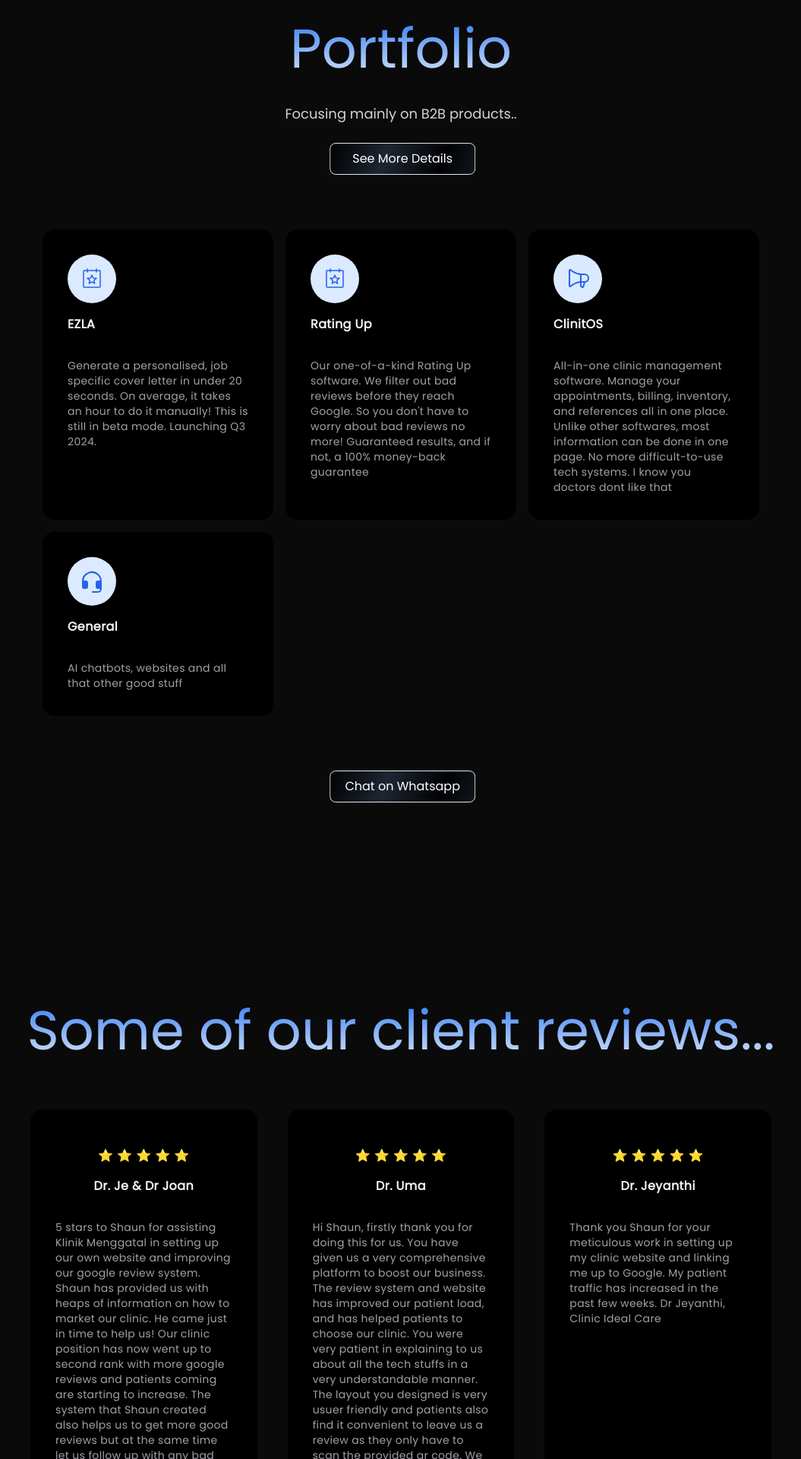
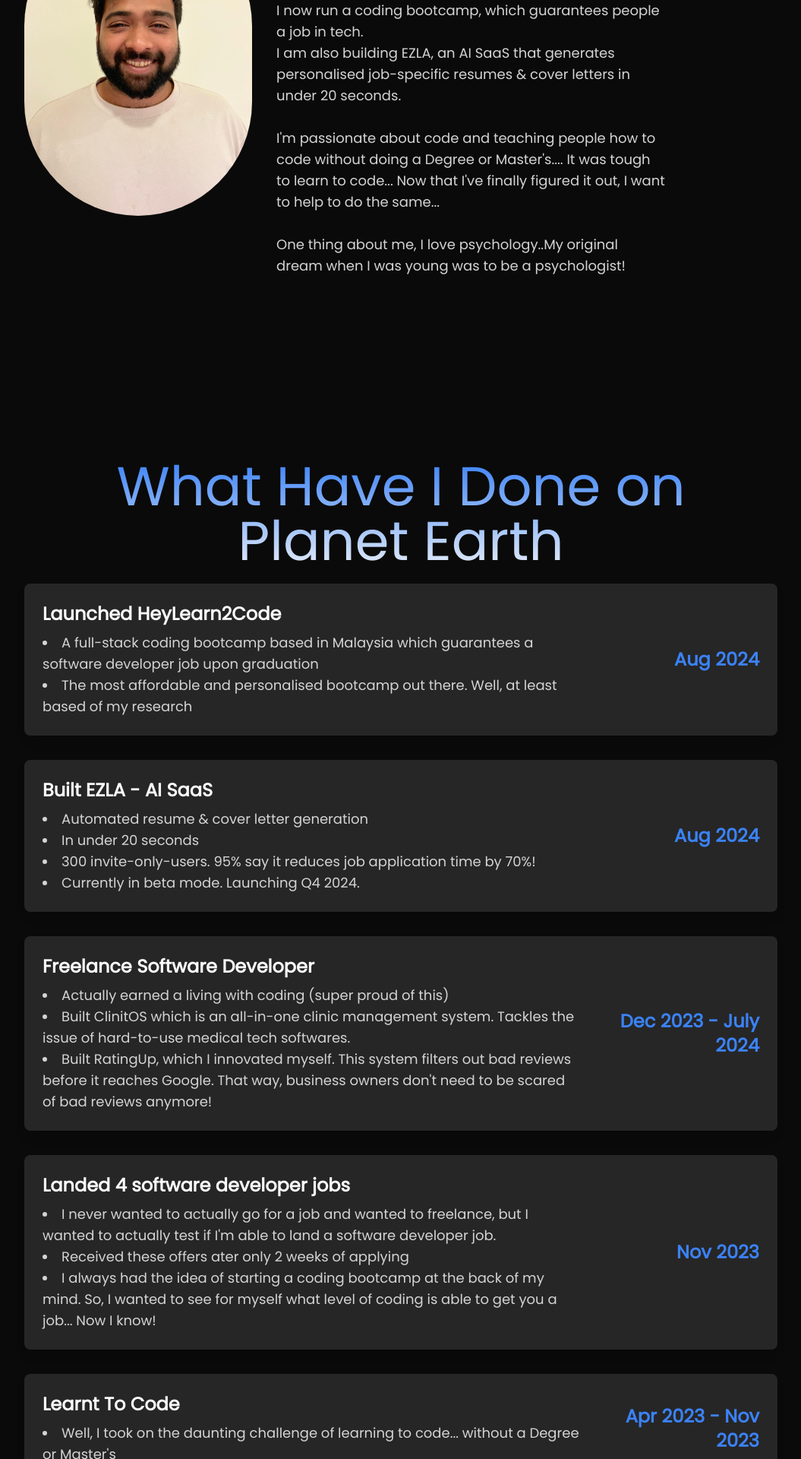
Before and after one commit to ssm53/my-agency-website, a Next.js app: page / in a window 1280 px wide. Shown: the part 700-2620 px from the top of the page at 76% size, without its empty margins (112-1167 px from the left). Built offline with nearby package versions, Linux system fonts and the light colour scheme.

Commit message:
done except for domain change

```diff
--- a/app/faq.tsx
+++ b/app/faq.tsx
@@ -31,17 +31,16 @@ const FAQS = () => {
               your money-back.
             </AccordionContent>
           </AccordionItem>
-          {/* <AccordionItem value="item-2">
+          <AccordionItem value="item-2">
             <AccordionTrigger>
-              Why isn't every clinic suitable for Google Ads?
+              Are you accepting new projects at the moment?
             </AccordionTrigger>
             <AccordionContent>
-              Google Ads will show your clinic, together with it's ratings &
-              reviews to thousands of people. I don't think it's wise to spend
-              on Google Ads, only to show your average ratings & reviews.
-              Improve that first, then it's worth to spend on Google Ads.
+              No, I'm focusing on my bootcamp and my AI SaaS. You can contact me
+              for me to refer you to affordable developers. I will try and help
+              you out!
             </AccordionContent>
-          </AccordionItem> */}
+          </AccordionItem>
           {/* <AccordionItem value="item-3">
             <AccordionTrigger>
               How can you increase my ratings & reviews?
--- a/app/founder.tsx
+++ b/app/founder.tsx
@@ -18,12 +18,29 @@ const Founder = () => {
       </div>
       <div className="text-neutral-300">
         <h2 className="text-4xl pb-5 md:text-5xl bg-clip-text text-transparent bg-gradient-to-b from-blue-500 to-neutral-50 bg-opacity-50">
-          About the Founder
+          About Me
         </h2>
         <p className="mt-4 text-lg font-normal max-w-lg mx-auto md:mx-0">
           Yellow there, <br />
-          I'm Shaun Menezes, and I run RaveWave Digital. Hope all is groovy with
-          you whilst you're reading this!
+          I'm Shaun Menezes, welcome to my little home on the internet..
+          <br /> <br />
+          I now run a coding bootcamp, which guarantees people a job in tech.
+          <br />I am also building EZLA, an AI SaaS that generates personalised
+          job-specific resumes & cover letters in under 20 seconds.
+          <br />
+          <br />
+          I'm passionate about code and teaching people how to code without
+          doing a Degree or Master's.... It was tough to learn to code... Now
+          that I've finally figured it out, I want to help to do the same...
+          <br />
+          <br />
+          One thing about me, I love psychology..My original dream when I was
+          young was to be a psychologist!
+        </p>
+
+        {/* <p className="mt-4 text-lg font-normal max-w-lg mx-auto md:mx-0">
+          Yellow there, <br />
+          I'm Shaun Menezes, welcome to my little home on the internet..
           <br /> <br />
           A little bit about me... <br />I was working as a financial accountant
           in Deloitte, UK. I was comfortable.... <br />
@@ -43,7 +60,7 @@ const Founder = () => {
           we're venturing out.
           <br />
           <br />I can't wait to add vaue to your business!
-        </p>
+        </p> */}
       </div>
     </div>
   );
--- a/app/page.tsx
+++ b/app/page.tsx
@@ -13,41 +13,27 @@ import QualifyModal from "./qualify-modal";
 import StepByStep from "./step-by-step";
 import Services from "./services";
 import Reviews from "./reviews";
+import Timeline from "./timeline";
 
 export default function Home() {
-  // const salesLetterRef = useRef<HTMLDivElement>(null);
-
-  // const scrollToSalesLetter = () => {
-  //   salesLetterRef.current?.scrollIntoView({
-  //     behavior: "smooth",
-  //     // block: "start",
-  //     inline: "nearest",
-  //   });
-  // };
-
   return (
     <div className="w-full md:items-center md: justify-center bg-black/[0.96] antialiased bg-grid-whilte/[0.02] relative overflow-hidden">
       <Navbar />
       <Spotlight className="hidden md:flex md:left-80" />
       <div className="p-4 mx-auto relative z-10 w-full pt-10 md:pt-20 px-2">
         <div className="text-4xl pb-5 md:text-7xl px-6 text-center bg-clip-text text-transparent bg-gradient-to-b from-neutral-50 to bg-neutral-400 bg-opacity-50">
-          BUILDING COOL TECH PRODUCTS <br />
-          <br />
-          cause its fun
+          I ENJOY BUILDING TECH PRODUCTS <br />
+          {/* <br />
+          cause its fun */}
         </div>
         <p className="pt-4 text-lg font-normal text-neutral-300 max-w-3xl text-center mx-auto px-4">
           By Shaun Menezes
-          <br />
         </p>
         <div className="w-full pt-20">
+          <Founder />
+          <Timeline />
           <Services />
           <Reviews />
-          {/* <StepByStep scrollToSalesLetter={scrollToSalesLetter} /> */}
-          {/* <div ref={salesLetterRef}>
-            <SalesLetter />
-          </div> */}
-          {/* <WhyItMatters /> */}
-          <Founder />
           <FAQS />
         </div>
       </div>
--- a/app/portfolio/page.tsx
+++ b/app/portfolio/page.tsx
@@ -45,8 +45,8 @@ export default function Portfolio() {
                 EZLA AI
               </h1>
               <p className="text-white text-lg md:text-xl">
-                Generate a personalised job specific cover letter in under 20
-                seconds using AI.
+                Generate a personalised job specific resume and cover letter in
+                under 20 seconds using AI.
                 <br />
                 You dont need to spend 45 mins writing one now!
               </p>
--- a/app/reviews.tsx
+++ b/app/reviews.tsx
@@ -56,7 +56,7 @@ const Reviews = () => {
          bg-clip-text text-transparent bg-gradient-to-b
           from-blue-500 to-neutral-50 bg-opacity-50 mt-20"
       >
-        Some of our client reviews...
+        Some of my client reviews...
       </div>
       <div className="grid grid-cols-1 md:grid-cols-2 lg:grid-cols-3 gap-6 py-10 px-4">
         {reviews.map((review, index) => (
--- a/app/services.tsx
+++ b/app/services.tsx
@@ -18,7 +18,8 @@ const Services = () => {
           text-neutral-300 max-w-lg
           text-center mx-auto"
       >
-        Focusing mainly on B2B products..
+        Inititially, I mainly built tech products for the GP medical insdustry
+        in Malaysia.. Now, I've expanded my reach.
       </p>
       <Link
         href={"/portfolio"}
--- a/app/snippets/card-hover-effect-snippet.tsx
+++ b/app/snippets/card-hover-effect-snippet.tsx
@@ -29,7 +29,7 @@ export const projects = [
     ),
     title: "EZLA",
     description:
-      "Generate a personalised, job specific cover letter in under 20 seconds. On average, it takes an hour to do it manually! This is still in beta mode. Launching Q3 2024.",
+      "Generate a personalised, job specific cover resume and letter in under 20 seconds. On average, it takes an hour to do it manually! This is still in beta mode. Launching Q3 2024.",
   },
   {
     icon: (
@@ -40,7 +40,7 @@ export const projects = [
     ),
     title: "Rating Up",
     description:
-      "Our one-of-a-kind Rating Up software. We filter out bad reviews before they reach Google. So you don't have to worry about bad reviews no more! Guaranteed results, and if not, a 100% money-back guarantee",
+      "I innovated this myself. It is my one-of-a-kind Rating Up software. RatingUp filters out bad reviews before they reach Google. So you don't have to worry about bad reviews for your business no more! Guaranteed results, and if not, a 100% money-back guarantee",
   },
   {
     icon: (
@@ -61,6 +61,6 @@ export const projects = [
       </div>
     ),
     title: "General",
-    description: "AI chatbots, websites and all that other good stuff",
+    description: "Websites and all that other good stuff",
   },
 ];
--- /dev/null
+++ b/app/timeline.tsx
@@ -0,0 +1,122 @@
+"use client";
+import React from "react";
+
+const accomplishments = [
+  {
+    title: "Launched HeyLearn2Code",
+    description: [
+      "A full-stack coding bootcamp based in Malaysia which guarantees a software developer job upon graduation",
+      "The most affordable and personalised bootcamp out there. Well, at least based of my research",
+    ],
+    year: "Aug 2024",
+  },
+  {
+    title: "Built EZLA - AI SaaS",
+    description: [
+      "Automated resume & cover letter generation",
+      "In under 20 seconds",
+      "300 invite-only-users. 95% say it reduces job application time by 70%!",
+      "Currently in beta mode. Launching Q4 2024.",
+    ],
+    year: "Aug 2024",
+  },
+  {
+    title: "Freelance Software Developer",
+    description: [
+      "Actually earned a living with coding (super proud of this)",
+      "Built ClinitOS which is an all-in-one clinic management system. Tackles the issue of hard-to-use medical tech softwares.",
+      "Built RatingUp, which I innovated myself. This system filters out bad reviews before it reaches Google. That way, business owners don't need to be scared of bad reviews anymore!",
+    ],
+    year: "Dec 2023 - July 2024",
+  },
+  {
+    title: "Landed 4 software developer jobs",
+    description: [
+      "I never wanted to actually go for a job and wanted to freelance, but I wanted to actually test if I'm able to land a software developer job.",
+      "Received these offers ater only 2 weeks of applying",
+      "I always had the idea of starting a coding bootcamp at the back of my mind. So, I wanted to see for myself what level of coding is able to get you a job... Now I know!",
+    ],
+    year: "Nov 2023",
+  },
+  {
+    title: "Learnt To Code",
+    description: [
+      "Well, I took on the daunting challenge of learning to code... without a Degree or Master's",
+    ],
+    year: "Apr 2023 - Nov 2023",
+  },
+  {
+    title: "Co-founded The Degens",
+    description: [
+      "A crypto company selling digital collectibles",
+      "Generated 7-figure profit in 2021 with starting capital of RM60,000.",
+      "Ultimately failed, but it was my greatest lesson learnt.",
+      "After this failure, I put head down and learnt to code.",
+    ],
+    year: "Sept 2021 - December 2022",
+  },
+  {
+    title: "Senior Associate & Associate at Deloitte",
+    description: [
+      "Working in Deloitte, Manchester, UK was brilliant. Loved the people, didnt like the food hahaha",
+      "Promoted to Senior Associate in 9 months, rather than the usual 12 months",
+      "Left Deloitte to pursue my own dreams - not what society thinks is successful",
+    ],
+    year: "Jan 2021 - Jan 2022",
+  },
+  {
+    title: "Crypto Trader",
+    description: ["Traded cryptocurrencies which funded my education overseas"],
+    year: "June 2016 - July 2020",
+  },
+  {
+    title: "Crypto Miner",
+    description: [
+      "Rented a house in the UK to mine cryptocurrencies",
+      "Generated a x3 return",
+    ],
+    year: "Dec 2017 - July 2018",
+  },
+];
+
+const Timeline = () => {
+  return (
+    <div className="max-w-5xl mx-auto py-20 px-4">
+      <div
+        className="text-4xl pb-5 md:text-7xl text-center
+         bg-clip-text text-transparent bg-gradient-to-b
+          from-blue-500 to-neutral-50 bg-opacity-50 mt-20"
+      >
+        What Have I Done on Planet Earth
+      </div>
+      <div className="space-y-8">
+        {accomplishments.map((item, index) => (
+          <div
+            key={index}
+            className="flex flex-col md:flex-row items-center justify-between p-6 bg-neutral-800 rounded-lg shadow-lg"
+          >
+            <div className="md:w-3/4">
+              <h3 className="text-2xl font-semibold text-neutral-50">
+                {item.title}
+              </h3>
+              <ul className="list-disc list-inside mt-2 text-neutral-300">
+                {item.description.map((point, i) => (
+                  <li key={i} className="text-lg">
+                    {point}
+                  </li>
+                ))}
+              </ul>
+            </div>
+            <div className="md:w-1/4 mt-4 md:mt-0 text-right">
+              <span className="text-2xl font-bold text-blue-500">
+                {item.year}
+              </span>
+            </div>
+          </div>
+        ))}
+      </div>
+    </div>
+  );
+};
+
+export default Timeline;
--- a/components/ui/navbar.tsx
+++ b/components/ui/navbar.tsx
@@ -32,7 +32,7 @@ const Navbar = () => {
               className="cursor-pointer text-slate-400 text-lg"
               onClick={handleLogoClick}
             >
-              RaveWave Digital
+              Shaun Menezes
             </h1>
             {/* <Image
               priority
```
